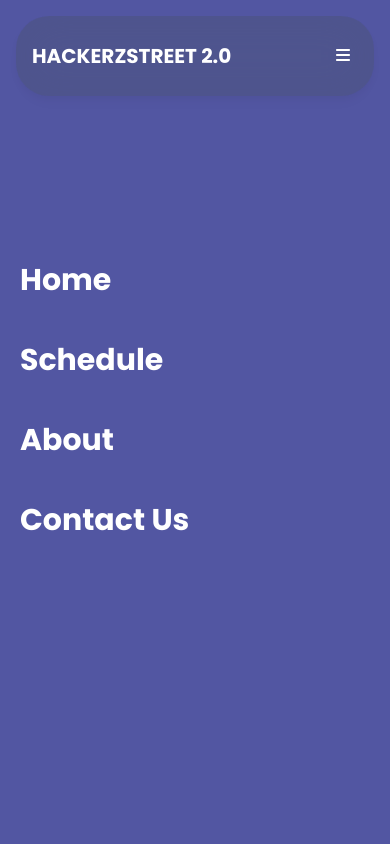
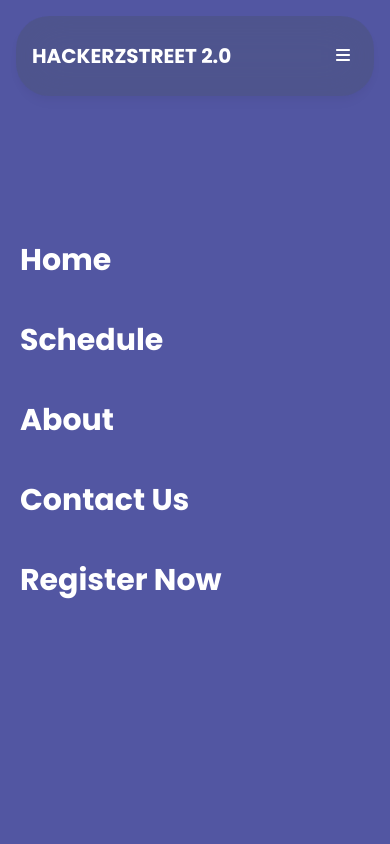
Before and after one commit to dracocodess/Hackerzstreet2.0, a Next.js app: page / in a window 390 px wide. Both pictures are taken after a click on the button 343 px from the left and 56 px from the top of the page. Shown: the top 844 px of the page. Built offline with nearby package versions, Linux system fonts and the light colour scheme.

Commit message:
Added register button to mobile nav bar

```diff
--- a/components/navbar.js
+++ b/components/navbar.js
@@ -109,6 +109,17 @@ export default function Navbar() {
                             </div>
                         );
                     })}
+                    <motion.a
+                        variants={ANIM_STATES_MC}
+                        className="block text-3xl font-bold text-white poppins w-fit"
+                        href='/register'
+                    >
+                        {t('Register')}
+                        <motion.div
+                            variants={ANIM_STATES_LINK_U}
+                            className="block h-1 w-0 rounded-full bg-blue-400"
+                        ></motion.div>
+                    </motion.a>
                 </motion.div>
             </motion.div>
         </>
```
